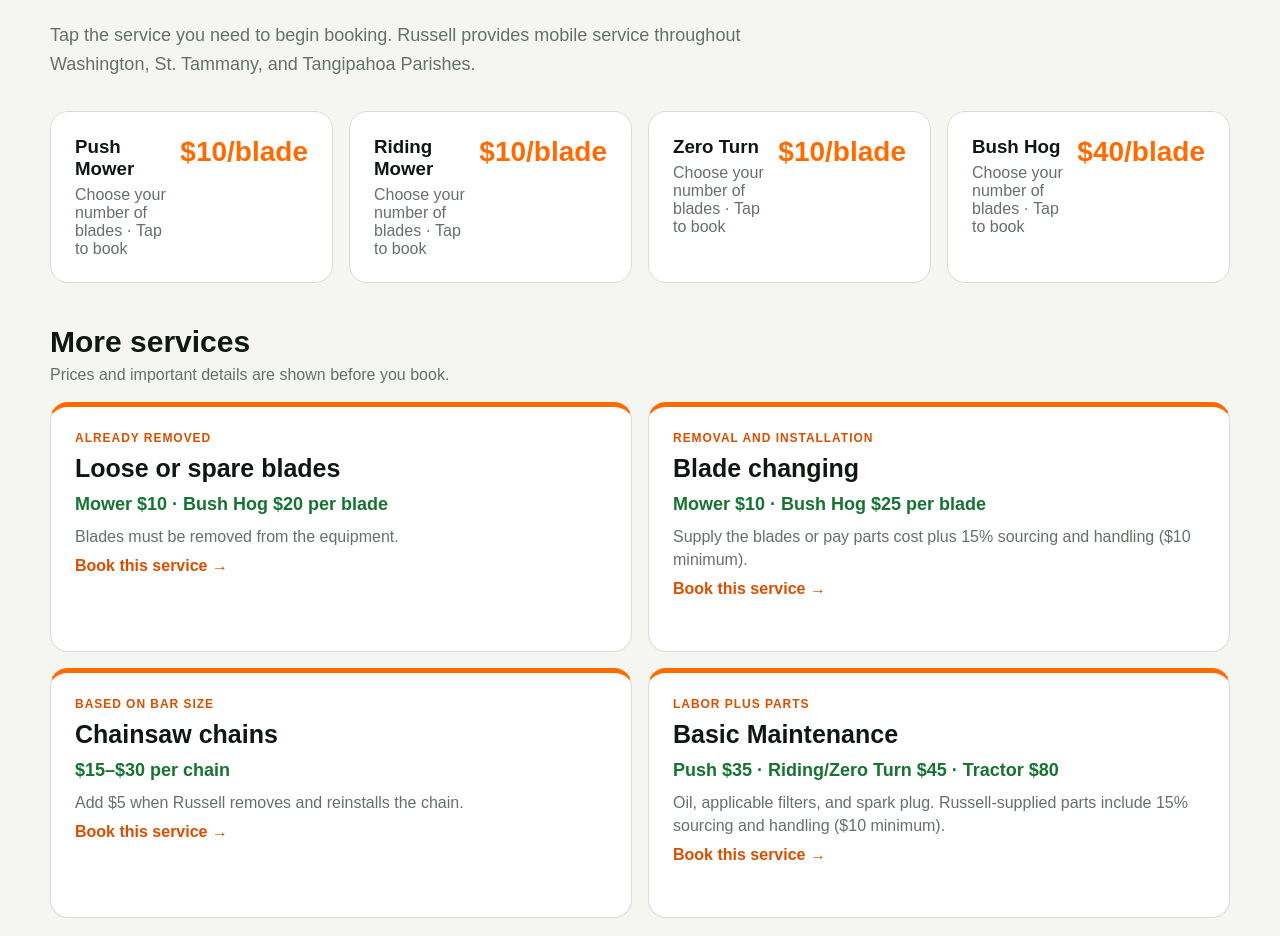
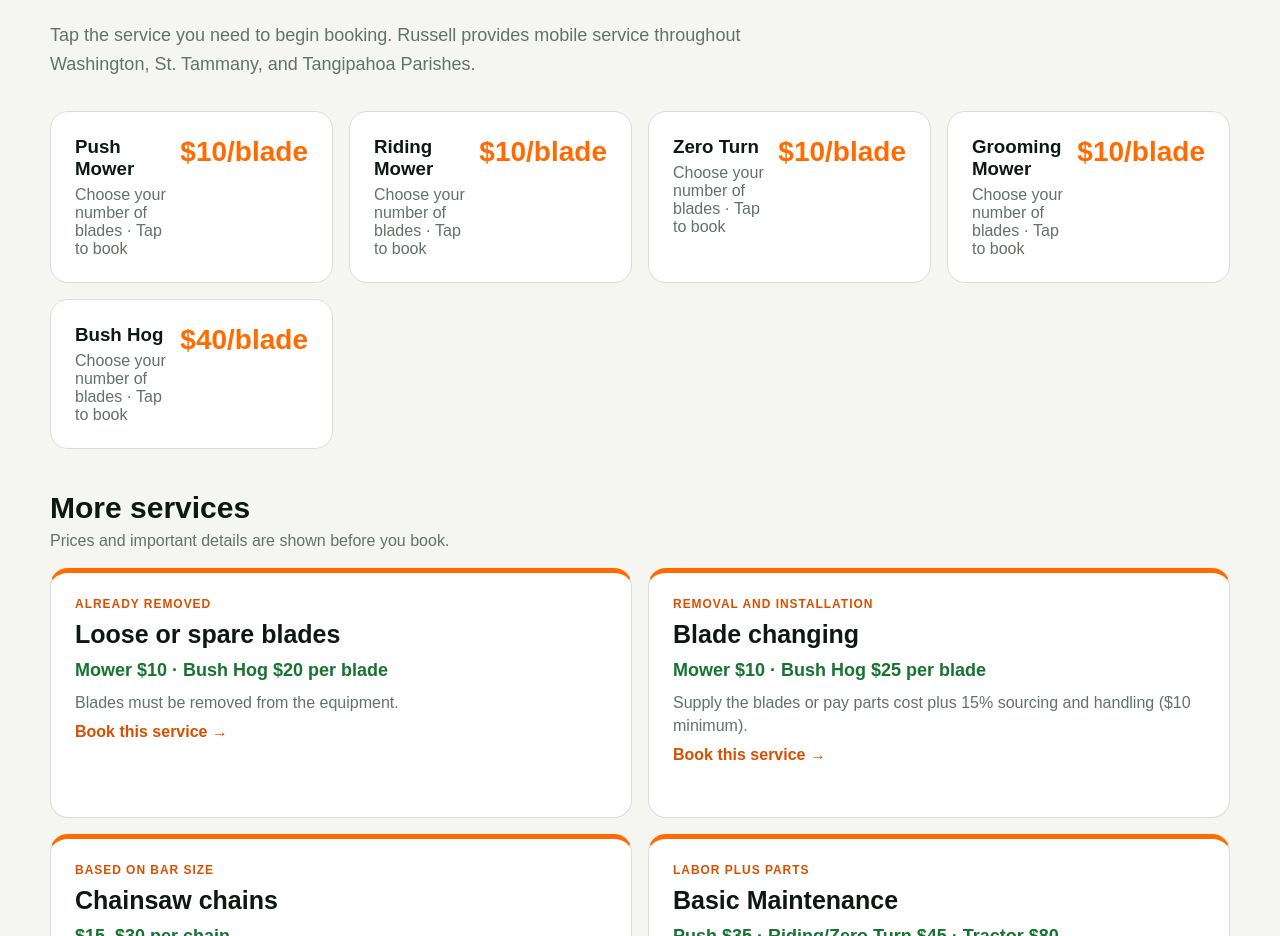
Before and after one commit to rp8tv66s69-bot/russells-mobile-blade-sharpening-live, a Next.js app: page / in a window 1280 px wide. Shown: the part 980-1916 px from the top of the page. Built offline with nearby package versions, Linux system fonts and the light colour scheme; no server answers; the database is empty.

Commit message:
Add grooming mower service

```diff
--- a/app/page.tsx
+++ b/app/page.tsx
@@ -7,6 +7,7 @@ const services = [
   ["push-mower", "Push Mower", "$10/blade"],
   ["riding-mower", "Riding Mower", "$10/blade"],
   ["zero-turn", "Zero Turn", "$10/blade"],
+  ["grooming-mower", "Grooming Mower", "$10/blade"],
   ["bush-hog", "Bush Hog", "$40/blade"],
 ];
 
```
